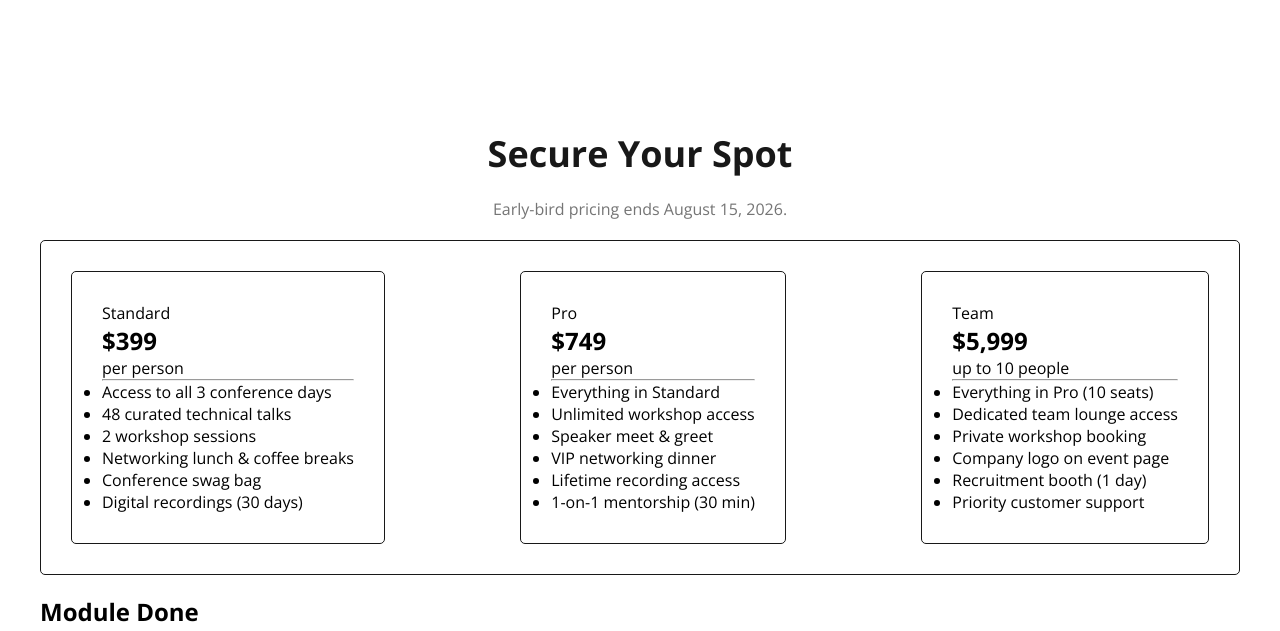
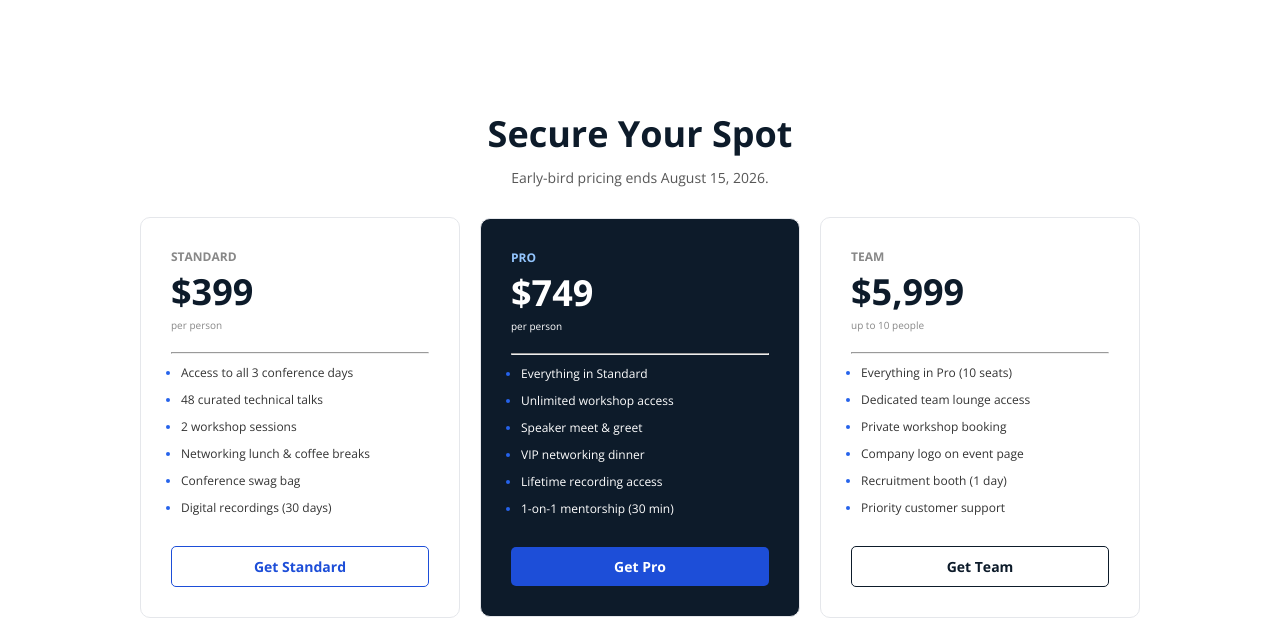
Before and after one commit to myalaminonline/neptune, a plain HTML site: page 6_1_conf2026.html in a window 1280 px wide. Shown: the part 1721-2352 px from the top of the page. Drawn offline with nearby package versions, Linux system fonts and the light colour scheme.

Commit message:
Module 6: Assignment 1 -> Price section completed.

```diff
--- a/6_1_conf2026.html
+++ b/6_1_conf2026.html
@@ -106,10 +106,10 @@
                     </div>
                     <div class="price-bottom">
                         <div class="price-bottom-card flex">
-                            <div class="price-bottom-card-solid">
-                                <p>Standard</p>
+                            <div class="price-bottom-card-1">
+                                <p>STANDARD</p>
                                 <h2>$399</h2>
-                                <p>per person</p>
+                                <h3>per person</h3>
                                 <hr>
                                 <ul>
                                     <li>Access to all 3 conference days</li>
@@ -119,11 +119,12 @@
                                     <li>Conference swag bag</li>
                                     <li>Digital recordings (30 days)</li>
                                 </ul>
+                                <button class="outline">Get Standard</button>
                             </div>
-                            <div class="price-bottom-card-outline">
-                                <p>Pro</p>
+                            <div class="price-bottom-card-2">
+                                <p>PRO</p>
                                 <h2>$749</h2>
-                                <p>per person</p>
+                                <h3>per person</h3>
                                 <hr>
                                 <ul>
                                     <li>Everything in Standard</li>
@@ -133,11 +134,12 @@
                                     <li>Lifetime recording access</li>
                                     <li>1-on-1 mentorship (30 min)</li>
                                 </ul>
+                                <button class="button">Get Pro</button>
                             </div>
-                            <div class="price-bottom-card-solid">
-                                <p>Team</p>
+                            <div class="price-bottom-card-3">
+                                <p>TEAM</p>
                                 <h2>$5,999</h2>
-                                <p>up to 10 people</p>
+                                <h3>up to 10 people</h3>
                                 <hr>
                                 <ul>
                                     <li>Everything in Pro (10 seats)</li>
@@ -147,6 +149,7 @@
                                     <li>Recruitment booth (1 day)</li>
                                     <li>Priority customer support</li>
                                 </ul>
+                                <button class="normal">Get Team</button>
                             </div>
                         </div>
                     </div>
--- a/styles/conf2026.css
+++ b/styles/conf2026.css
@@ -49,6 +49,17 @@
     color: #1d4ed8;
     border-radius: 5px;
     border: 1px solid #1d4ed8;
+    cursor: pointer;
+}
+
+.normal {
+    background-color: #ffffff;
+    padding: 10px 20px;
+    font-size: 14px;
+    font-weight: 700;
+    color: #0d1b2a;
+    border-radius: 5px;
+    border: 1px solid #0d1b2a;
     cursor: pointer;
 }
 
@@ -118,12 +129,12 @@
     color: white;
 }
 
-.hero-text{
+.hero-text {
     max-width: 800px;
     margin: 0 auto;
 }
 
-.hero-text h2{
+.hero-text h2 {
     margin: 20px 0;
     padding: 0;
     font-size: 60px;
@@ -131,7 +142,7 @@
     color: white;
 }
 
-.hero-text p{
+.hero-text p {
     margin: 20px 0;
     padding: 0 100px;
     font-size: 16px;
@@ -147,7 +158,7 @@
 /* speaker style */
 .speaker-root {
     background-color: white;
-    margin-top: 100px;
+    margin: 100px 0 0 0;
 }
 
 .speaker-parent {
@@ -178,7 +189,7 @@
     grid-template-columns: repeat(2, 1fr);
 }
 
-.speaker-bottom-card{
+.speaker-bottom-card {
     background-color: white;
     padding: 0;
     border: 1px solid #e5e7eb;
@@ -186,12 +197,12 @@
 
 }
 
-.speaker-bottom-card-img{
+.speaker-bottom-card-img {
     border-top-left-radius: 10px;
     border-top-right-radius: 10px;
 }
 
-.speaker-bottom-card-p-1{
+.speaker-bottom-card-p-1 {
     background-color: white;
     padding: 2px 20px;
     font-size: 14px;
@@ -199,7 +210,7 @@
     color: #2563eb;
 }
 
-.speaker-bottom-card-p-2{
+.speaker-bottom-card-p-2 {
     background-color: white;
     padding: 2px 20px;
     font-size: 16px;
@@ -207,7 +218,7 @@
     color: #0d1b2a;
 }
 
-.speaker-bottom-card-p-3{
+.speaker-bottom-card-p-3 {
     background-color: white;
     margin: 0 0 20px 0;
     padding: 2px 20px;
@@ -221,7 +232,7 @@
 /* price style */
 .price-root {
     background-color: white;
-    margin-top: 100px;
+    margin: 100px 0 0 0;
 }
 
 .price-parent {
@@ -234,75 +245,126 @@
 
 .price-top {
     background-color: white;
-    padding: 0 200px;
+    padding: 0;
     text-align: center;
 }
 
 .price-top h2 {
     background-color: white;
-    padding: 20px 0;
+    padding: 0;
     font-size: 36px;
     font-weight: 700;
-    color: #181818;
+    color: #0d1b2a;
 }
 
 .price-top p {
     background-color: white;
-    padding: 0;
-    font-size: 16px;
+    padding: 10px 0;
+    font-size: 14px;
     font-weight: 400;
-    color: #757575
+    color: #575757;
 }
 
 .price-bottom {
     background-color: white;
-    padding: 20px 0;
+    padding: 20px 100px;
 }
 
 .price-bottom-card {
     background-color: white;
-    padding: 30px;
-    border: 1px solid #181818;
-    border-radius: 5px;
+    align-items: center;
 }
 
-.price-bottom-card-solid{
+.price-bottom-card p {
+    background-color: white;
+    padding: 0 0 2px 0;
+    font-size: 12px;
+    font-weight: 700;
+    color: #888888;
+}
+
+.price-bottom-card h2 {
+    background-color: white;
+    padding: 0 0 2px 0;
+    font-size: 36px;
+    font-weight: 700;
+    color: #0d1b2a;
+}
+
+.price-bottom-card h3 {
+    background-color: white;
+    padding: 0 0 20px 0;
+    font-size: 10px;
+    font-weight: 400;
+    color: #888888;
+}
+
+.price-bottom-card ul {
+    background-color: white;
+    margin: 10px 0 0 10px;
+    padding: 0;
+}
+
+.price-bottom-card li {
+    background-color: white;
+    padding: 0 0 10px 0;
+    font-size: 12px;
+    font-weight: 400;
+    color: #333333;
+}
+
+.price-bottom-card li::marker{
+    color: #2563eb;
+}
+
+.price-bottom-card button {
+    margin: 20px 0 0 0;
+    width: 100%;
+}
+
+.price-bottom-card-1 {
     background-color: white;
     padding: 30px;
-    border: 1px solid #181818;
-    border-radius: 5px;
-
+    border: 1px solid #e5e7eb;
+    border-radius: 10px;
+    flex: 1;
 }
 
-.price-bottom-card-outline{
+.price-bottom-card-2 {
+    background-color: #0d1b2a;
+    padding: 30px;
+    border: 1px solid #e5e7eb;
+    border-radius: 10px;
+    flex: 1
+}
+
+.price-bottom-card-2 p {
+    background-color: #0d1b2a;
+    color: #93c5fd;
+}
+
+.price-bottom-card-2 h2 {
+    background-color: #0d1b2a;
+    color: white;
+}
+
+.price-bottom-card-2 h3 {
+    background-color: #0d1b2a;
+    color: white;
+}
+
+.price-bottom-card-2 li {
+    background-color: #0d1b2a;
+    color: white;
+}
+
+.price-bottom-card-3 {
     background-color: white;
     padding: 30px;
-    border: 1px solid #181818;
-    border-radius: 5px;
-
+    border: 1px solid #e5e7eb;
+    border-radius: 10px;
+    flex: 1
 }
-
-.what-i-do-bottom-card img {
-    padding: 5px;
-}
-
-.what-i-do-bottom-card h2 {
-    background-color: white;
-    padding: 10px 0;
-    font-size: 16px;
-    font-weight: 700;
-    color: #181818;
-}
-
-.what-i-do-bottom-card p {
-    background-color: white;
-    padding: 10px 50px 0px 0;
-    font-size: 14px;
-    font-weight: 400;
-    color: #757575;
-}
-
-
 
 
 
```
